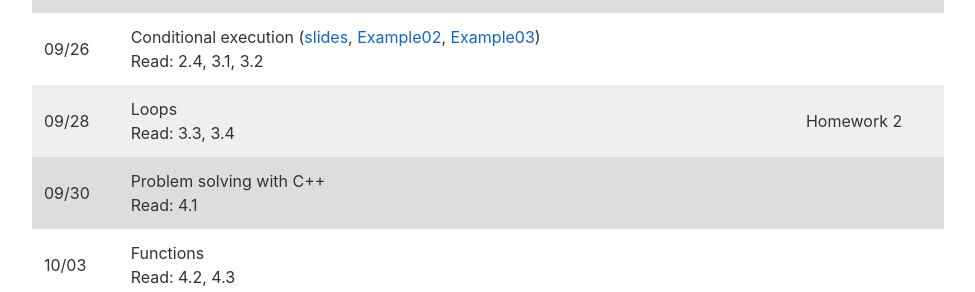
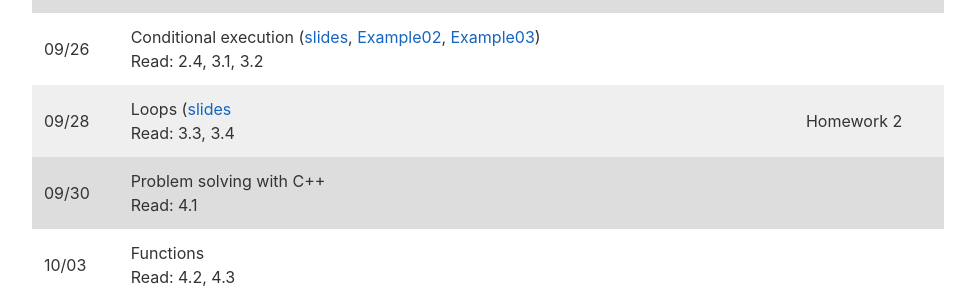
Before and after one commit to jacksonjw12/mbannister.github.io, a Jekyll site: the page built from _teaching/10-f16/index.md, in a window 1280 px wide and 900 px high, scrolled down 3349 px. Shown: the part 161-453 px from the top of the window, without its empty margins (152-1127 px from the left). Built offline with Jekyll 4.4.1, drawn with Linux system fonts in a browser that asks for light colours.

Commit message:
Updating for Lecture 05

```diff
--- a/_teaching/10-f16/index.md
+++ b/_teaching/10-f16/index.md
@@ -116,7 +116,7 @@ All exams will be closed-note, closed-book, closed-computer, closed-calculator a
 09/21 | History of computing and anatomy of modern computers ([slides](Slides/Lecture02.pdf)) <br/> Read: 1.1 and 1.2 | [Homework 1](Homework/Homework01.html)
 09/23 | Types, variables, arithmetic and IO ([slides](Slides/Lecture03.pdf), [Example01](//github.com/mbannister/mbannister.github.io/blob/master/_teaching/10-f16/Code/Example01.cpp)) <br/> Read: 1.4, 2.1, 2.2, 2.3 |
 09/26 | Conditional execution ([slides](Slides/Lecture04.pdf), [Example02](//github.com/mbannister/mbannister.github.io/blob/master/_teaching/10-f16/Code/Example02.cpp), [Example03](//github.com/mbannister/mbannister.github.io/blob/master/_teaching/10-f16/Code/Example03.cpp)) <br/> Read: 2.4, 3.1, 3.2 | <!-- Week 2; Lab: Var, IO, Conditionals -->
-09/28 | Loops <br/> Read: 3.3, 3.4 | Homework 2 <!-- Mass of the Holy Spirit -->
+09/28 | Loops ([slides](Slides/Lecture05.pdf) <br/> Read: 3.3, 3.4 | Homework 2 <!-- Mass of the Holy Spirit -->
 09/30 | Problem solving with C++ <br/> Read: 4.1|
 10/03 | Functions <br/> Read: 4.2, 4.3 | <!-- Week 3; Lab: Loops -->
 10/05 | Scoping <br/> Read: 4.5 | Homework 3
```
Also changed, not shown: 2 other files.
